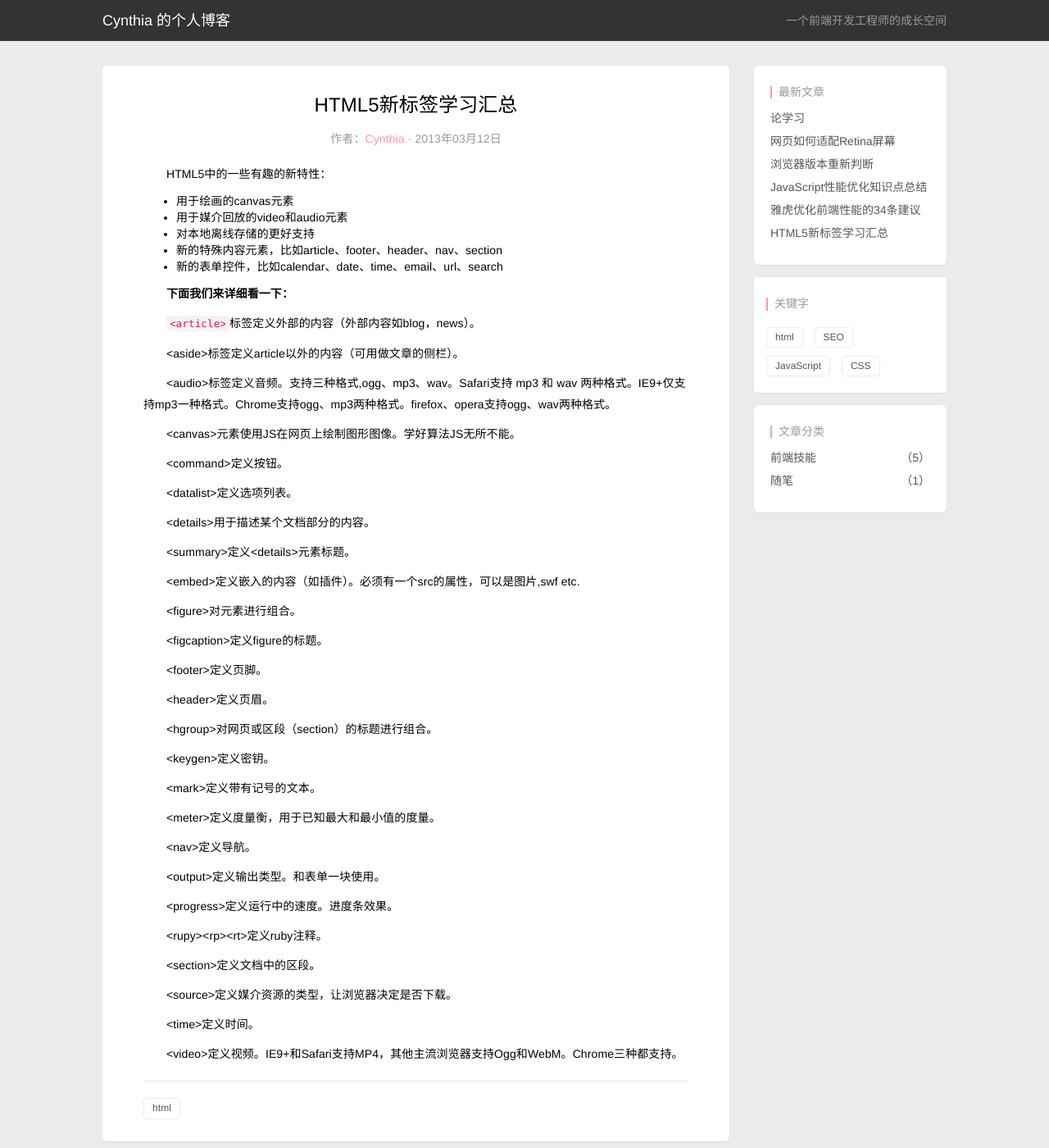
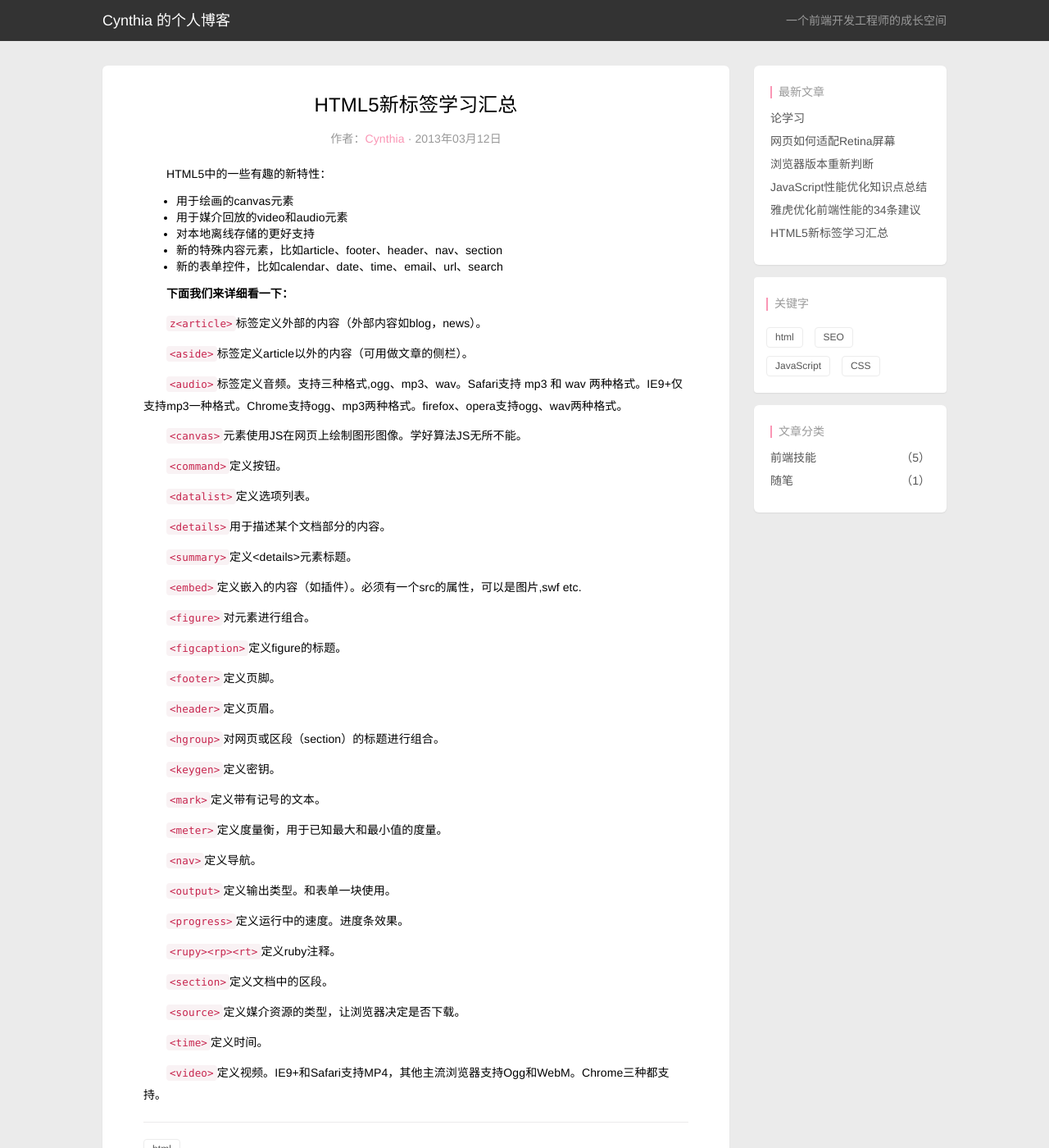
Before and after one commit to ChengYiFan/Blog, a Jekyll site: the page built from _posts/2013-03-12-html5-tags-summary.html, in a window 1280 px wide and 1400 px high. Shown: the whole window at 82% size. Built offline with Jekyll 4.4.1, drawn with Linux system fonts in a browser that asks for light colours; nearby versions of some CDN libraries; Markdown is read by kramdown in place of the engine named in the settings.

```diff
--- a/_posts/2013-03-12-html5-tags-summary.html
+++ b/_posts/2013-03-12-html5-tags-summary.html
@@ -20,31 +20,31 @@ excerpt: 这是一篇有关HTML5新标签学习汇总的文章，欢迎批评指
 	<li>新的表单控件，比如calendar、date、time、email、url、search</li>
 </ul>
 <p>&nbsp;&nbsp;&nbsp;&nbsp;&nbsp;&nbsp;&nbsp;<strong>下面我们来详细看一下：</strong></p>
-<p>&nbsp;&nbsp;&nbsp;&nbsp;&nbsp;&nbsp;&nbsp;<code>&lt;article&gt;</code>标签定义外部的内容（外部内容如blog，news）。</p>
-<p>&nbsp;&nbsp;&nbsp;&nbsp;&nbsp;&nbsp;&nbsp;&lt;aside&gt;标签定义article以外的内容（可用做文章的侧栏）。</p>
-<p>&nbsp;&nbsp;&nbsp;&nbsp;&nbsp;&nbsp;&nbsp;&lt;audio&gt;标签定义音频。支持三种格式,ogg、mp3、wav。Safari支持 mp3 和 wav 两种格式。IE9+仅支持mp3一种格式。Chrome支持ogg、mp3两种格式。firefox、opera支持ogg、wav两种格式。</p>
-<p>&nbsp;&nbsp;&nbsp;&nbsp;&nbsp;&nbsp;&nbsp;&lt;canvas&gt;元素使用JS在网页上绘制图形图像。学好算法JS无所不能。</p>
-<p>&nbsp;&nbsp;&nbsp;&nbsp;&nbsp;&nbsp;&nbsp;&lt;command&gt;定义按钮。</p>
-<p>&nbsp;&nbsp;&nbsp;&nbsp;&nbsp;&nbsp;&nbsp;&lt;datalist&gt;定义选项列表。</p>
-<p>&nbsp;&nbsp;&nbsp;&nbsp;&nbsp;&nbsp;&nbsp;&lt;details&gt;用于描述某个文档部分的内容。</p>
-<p>&nbsp;&nbsp;&nbsp;&nbsp;&nbsp;&nbsp;&nbsp;&lt;summary&gt;定义&lt;details&gt;元素标题。</p>
-<p>&nbsp;&nbsp;&nbsp;&nbsp;&nbsp;&nbsp;&nbsp;&lt;embed&gt;定义嵌入的内容（如插件）。必须有一个src的属性，可以是图片,swf etc.</p>
-<p>&nbsp;&nbsp;&nbsp;&nbsp;&nbsp;&nbsp;&nbsp;&lt;figure&gt;对元素进行组合。</p>
-<p>&nbsp;&nbsp;&nbsp;&nbsp;&nbsp;&nbsp;&nbsp;&lt;figcaption&gt;定义figure的标题。</p>
-<p>&nbsp;&nbsp;&nbsp;&nbsp;&nbsp;&nbsp;&nbsp;&lt;footer&gt;定义页脚。</p>
-<p>&nbsp;&nbsp;&nbsp;&nbsp;&nbsp;&nbsp;&nbsp;&lt;header&gt;定义页眉。</p>
-<p>&nbsp;&nbsp;&nbsp;&nbsp;&nbsp;&nbsp;&nbsp;&lt;hgroup&gt;对网页或区段（section）的标题进行组合。</p>
-<p>&nbsp;&nbsp;&nbsp;&nbsp;&nbsp;&nbsp;&nbsp;&lt;keygen&gt;定义密钥。</p>
-<p>&nbsp;&nbsp;&nbsp;&nbsp;&nbsp;&nbsp;&nbsp;&lt;mark&gt;定义带有记号的文本。</p>
-<p>&nbsp;&nbsp;&nbsp;&nbsp;&nbsp;&nbsp;&nbsp;&lt;meter&gt;定义度量衡，用于已知最大和最小值的度量。</p>
-<p>&nbsp;&nbsp;&nbsp;&nbsp;&nbsp;&nbsp;&nbsp;&lt;nav&gt;定义导航。</p>
-<p>&nbsp;&nbsp;&nbsp;&nbsp;&nbsp;&nbsp;&nbsp;&lt;output&gt;定义输出类型。和表单一块使用。</p>
-<p>&nbsp;&nbsp;&nbsp;&nbsp;&nbsp;&nbsp;&nbsp;&lt;progress&gt;定义运行中的速度。进度条效果。</p>
-<p>&nbsp;&nbsp;&nbsp;&nbsp;&nbsp;&nbsp;&nbsp;&lt;rupy&gt;&lt;rp&gt;&lt;rt&gt;定义ruby注释。</p>
-<p>&nbsp;&nbsp;&nbsp;&nbsp;&nbsp;&nbsp;&nbsp;&lt;section&gt;定义文档中的区段。</p>
-<p>&nbsp;&nbsp;&nbsp;&nbsp;&nbsp;&nbsp;&nbsp;&lt;source&gt;定义媒介资源的类型，让浏览器决定是否下载。</p>
-<p>&nbsp;&nbsp;&nbsp;&nbsp;&nbsp;&nbsp;&nbsp;&lt;time&gt;定义时间。</p>
-<p>&nbsp;&nbsp;&nbsp;&nbsp;&nbsp;&nbsp;&nbsp;&lt;video&gt;定义视频。IE9+和Safari支持MP4，其他主流浏览器支持Ogg和WebM。Chrome三种都支持。</p>
+<p>&nbsp;&nbsp;&nbsp;&nbsp;&nbsp;&nbsp;&nbsp;<code>z&lt;article&gt;</code>标签定义外部的内容（外部内容如blog，news）。</p>
+<p>&nbsp;&nbsp;&nbsp;&nbsp;&nbsp;&nbsp;&nbsp;<code>&lt;aside&gt;</code>标签定义article以外的内容（可用做文章的侧栏）。</p>
+<p>&nbsp;&nbsp;&nbsp;&nbsp;&nbsp;&nbsp;&nbsp;<code>&lt;audio&gt;</code>标签定义音频。支持三种格式,ogg、mp3、wav。Safari支持 mp3 和 wav 两种格式。IE9+仅支持mp3一种格式。Chrome支持ogg、mp3两种格式。firefox、opera支持ogg、wav两种格式。</p>
+<p>&nbsp;&nbsp;&nbsp;&nbsp;&nbsp;&nbsp;&nbsp;<code>&lt;canvas&gt;</code>元素使用JS在网页上绘制图形图像。学好算法JS无所不能。</p>
+<p>&nbsp;&nbsp;&nbsp;&nbsp;&nbsp;&nbsp;&nbsp;<code>&lt;command&gt;</code>定义按钮。</p>
+<p>&nbsp;&nbsp;&nbsp;&nbsp;&nbsp;&nbsp;&nbsp;<code>&lt;datalist&gt;</code>定义选项列表。</p>
+<p>&nbsp;&nbsp;&nbsp;&nbsp;&nbsp;&nbsp;&nbsp;<code>&lt;details&gt;</code>用于描述某个文档部分的内容。</p>
+<p>&nbsp;&nbsp;&nbsp;&nbsp;&nbsp;&nbsp;&nbsp;<code>&lt;summary&gt;</code>定义&lt;details&gt;元素标题。</p>
+<p>&nbsp;&nbsp;&nbsp;&nbsp;&nbsp;&nbsp;&nbsp;<code>&lt;embed&gt;</code>定义嵌入的内容（如插件）。必须有一个src的属性，可以是图片,swf etc.</p>
+<p>&nbsp;&nbsp;&nbsp;&nbsp;&nbsp;&nbsp;&nbsp;<code>&lt;figure&gt;</code>对元素进行组合。</p>
+<p>&nbsp;&nbsp;&nbsp;&nbsp;&nbsp;&nbsp;&nbsp;<code>&lt;figcaption&gt;</code>定义figure的标题。</p>
+<p>&nbsp;&nbsp;&nbsp;&nbsp;&nbsp;&nbsp;&nbsp;<code>&lt;footer&gt;</code>定义页脚。</p>
+<p>&nbsp;&nbsp;&nbsp;&nbsp;&nbsp;&nbsp;&nbsp;<code>&lt;header&gt;</code>定义页眉。</p>
+<p>&nbsp;&nbsp;&nbsp;&nbsp;&nbsp;&nbsp;&nbsp;<code>&lt;hgroup&gt;</code>对网页或区段（section）的标题进行组合。</p>
+<p>&nbsp;&nbsp;&nbsp;&nbsp;&nbsp;&nbsp;&nbsp;<code>&lt;keygen&gt;</code>定义密钥。</p>
+<p>&nbsp;&nbsp;&nbsp;&nbsp;&nbsp;&nbsp;&nbsp;<code>&lt;mark&gt;</code>定义带有记号的文本。</p>
+<p>&nbsp;&nbsp;&nbsp;&nbsp;&nbsp;&nbsp;&nbsp;<code>&lt;meter&gt;</code>定义度量衡，用于已知最大和最小值的度量。</p>
+<p>&nbsp;&nbsp;&nbsp;&nbsp;&nbsp;&nbsp;&nbsp;<code>&lt;nav&gt;</code>定义导航。</p>
+<p>&nbsp;&nbsp;&nbsp;&nbsp;&nbsp;&nbsp;&nbsp;<code>&lt;output&gt;</code>定义输出类型。和表单一块使用。</p>
+<p>&nbsp;&nbsp;&nbsp;&nbsp;&nbsp;&nbsp;&nbsp;<code>&lt;progress&gt;</code>定义运行中的速度。进度条效果。</p>
+<p>&nbsp;&nbsp;&nbsp;&nbsp;&nbsp;&nbsp;&nbsp;<code>&lt;rupy&gt;&lt;rp&gt;&lt;rt&gt;</code>定义ruby注释。</p>
+<p>&nbsp;&nbsp;&nbsp;&nbsp;&nbsp;&nbsp;&nbsp;<code>&lt;section&gt;</code>定义文档中的区段。</p>
+<p>&nbsp;&nbsp;&nbsp;&nbsp;&nbsp;&nbsp;&nbsp;<code>&lt;source&gt;</code>定义媒介资源的类型，让浏览器决定是否下载。</p>
+<p>&nbsp;&nbsp;&nbsp;&nbsp;&nbsp;&nbsp;&nbsp;<code>&lt;time&gt;</code>定义时间。</p>
+<p>&nbsp;&nbsp;&nbsp;&nbsp;&nbsp;&nbsp;&nbsp;<code>&lt;video&gt;</code>定义视频。IE9+和Safari支持MP4，其他主流浏览器支持Ogg和WebM。Chrome三种都支持。</p>
 </article>
 <div class="line"></div>
 <div class="tag-list">
```
